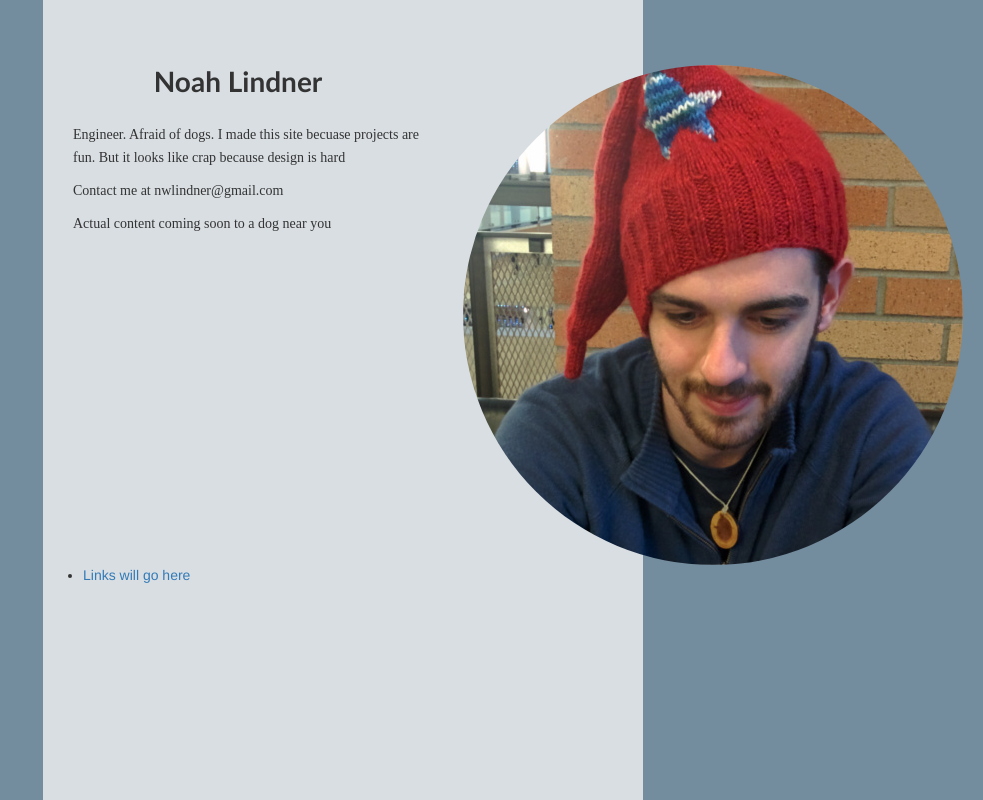
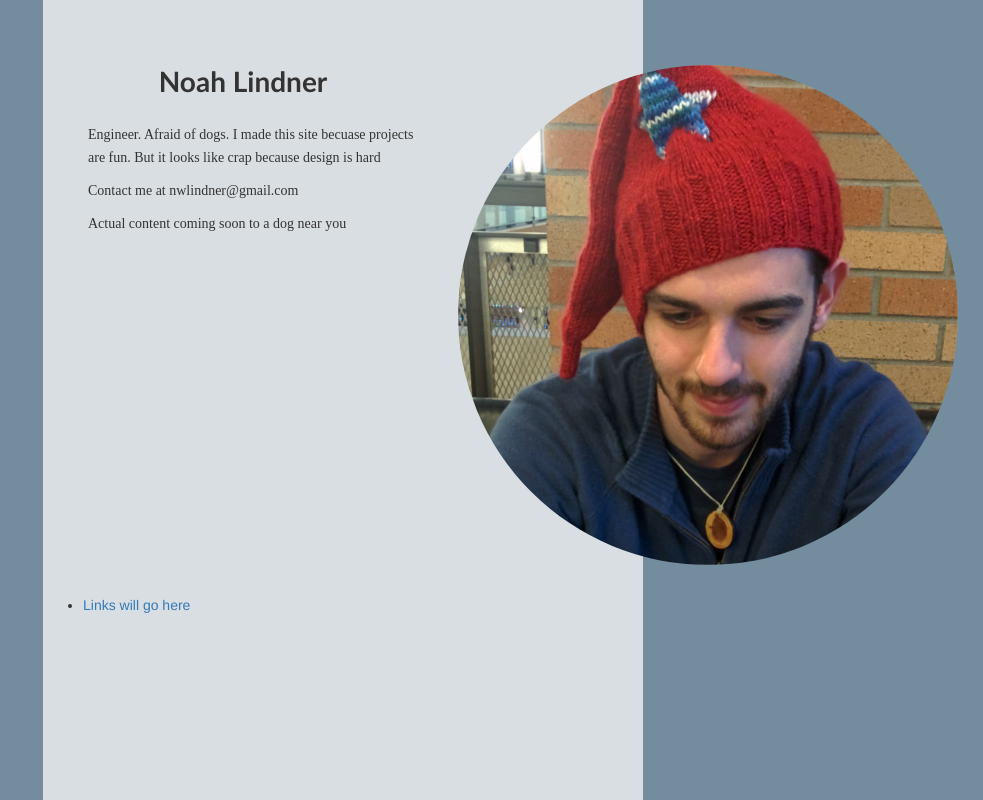
Before and after one commit to Octember/noah-dot-dog, a plain HTML site: page index.html in a window 1280 px wide. Shown: the whole page, without its empty margins (297-1280 px from the left). Drawn offline with nearby package versions, Linux system fonts and the light colour scheme.

Commit message:
Spice up that css, add a doge favicon

```diff
--- a/css/simple.css
+++ b/css/simple.css
@@ -33,6 +33,20 @@ h1 {
   line-height: 23px;
 }
 
+p {
+  font-family: Perpetua;
+  font-size: 14px;
+  font-style: normal;
+  font-variant: normal;
+  font-weight: 400;
+  line-height: 23px;
+}
+
+#content {
+  margin-right: 0px;
+  margin-left: 0px;
+}
+
 #content #left-sidebar {
   text-align: left;
 
@@ -53,12 +67,6 @@ h1 {
   margin-top: 15px;
 }
 
-.centeredContent {
-  display: table;
-  margin: 0 auto;
-}
-
-
 /* resize images */
 #content #my-head  img {
     width: auto;
@@ -66,11 +74,11 @@ h1 {
 }
 
 
-p {
-  font-family: Perpetua;
-  font-size: 14px;
-  font-style: normal;
-  font-variant: normal;
-  font-weight: 400;
-  line-height: 23px;
+.centeredContent {
+  display: table;
+  margin: 0 auto;
 }
+
+#links {
+  margin-top: 30px;
+}
--- a/index.html
+++ b/index.html
@@ -6,6 +6,8 @@
         <meta name="viewport" content="width=device-width, initial-scale=1.0">
         <link rel="stylesheet" href="http://maxcdn.bootstrapcdn.com/bootstrap/3.3.6/css/bootstrap.min.css">
         <link rel="stylesheet" type="text/css" href="css/simple.css">
+
+        <link href="images/favicon.ico" rel="icon" type="image/x-icon" />
 
         <title>noah.gov</title>
     </head>
@@ -33,7 +35,7 @@
                 </div>
             </div>
 
-            <div class="row">
+            <div class="row" id="links">
                 <div class="col-xs-12">
                 <ul class="links">
                     <li><a href="/">Links will go here</a></li>
```
Also changed, not shown: images/favicon.ico (added).
